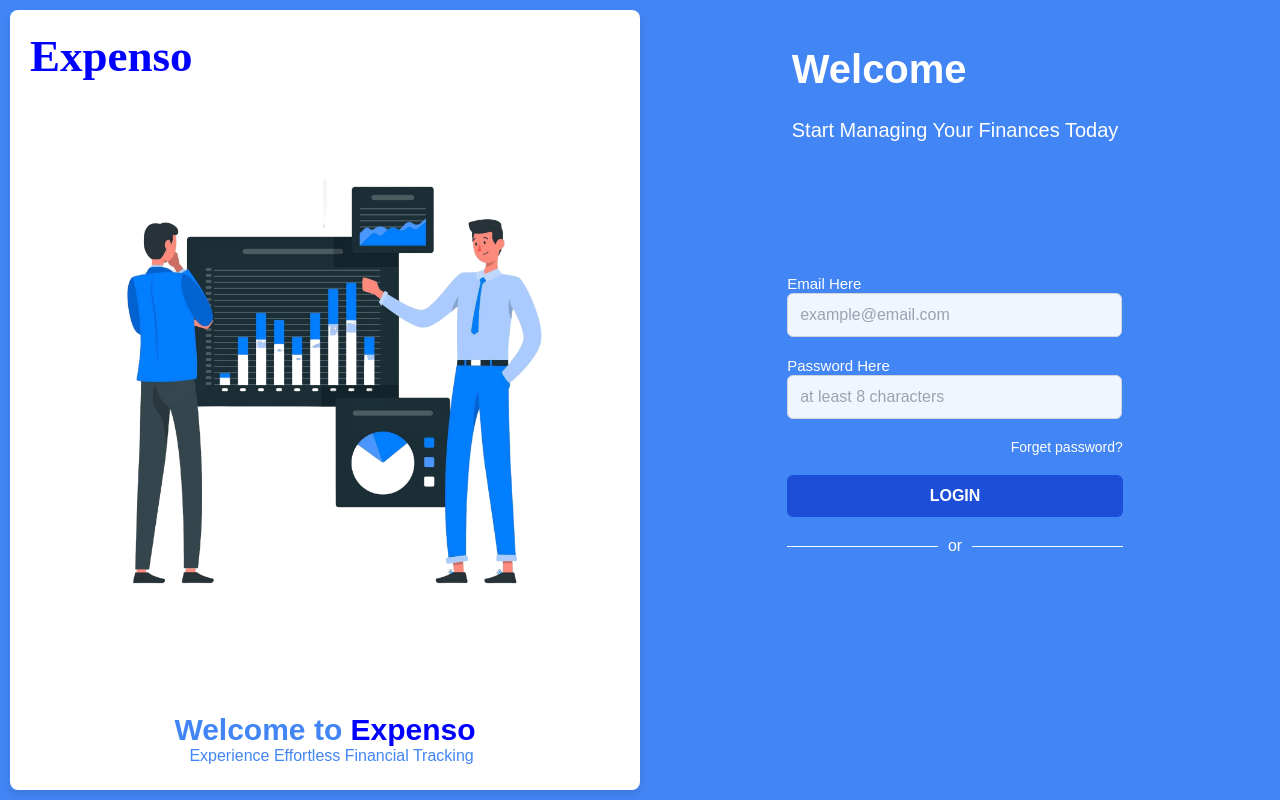
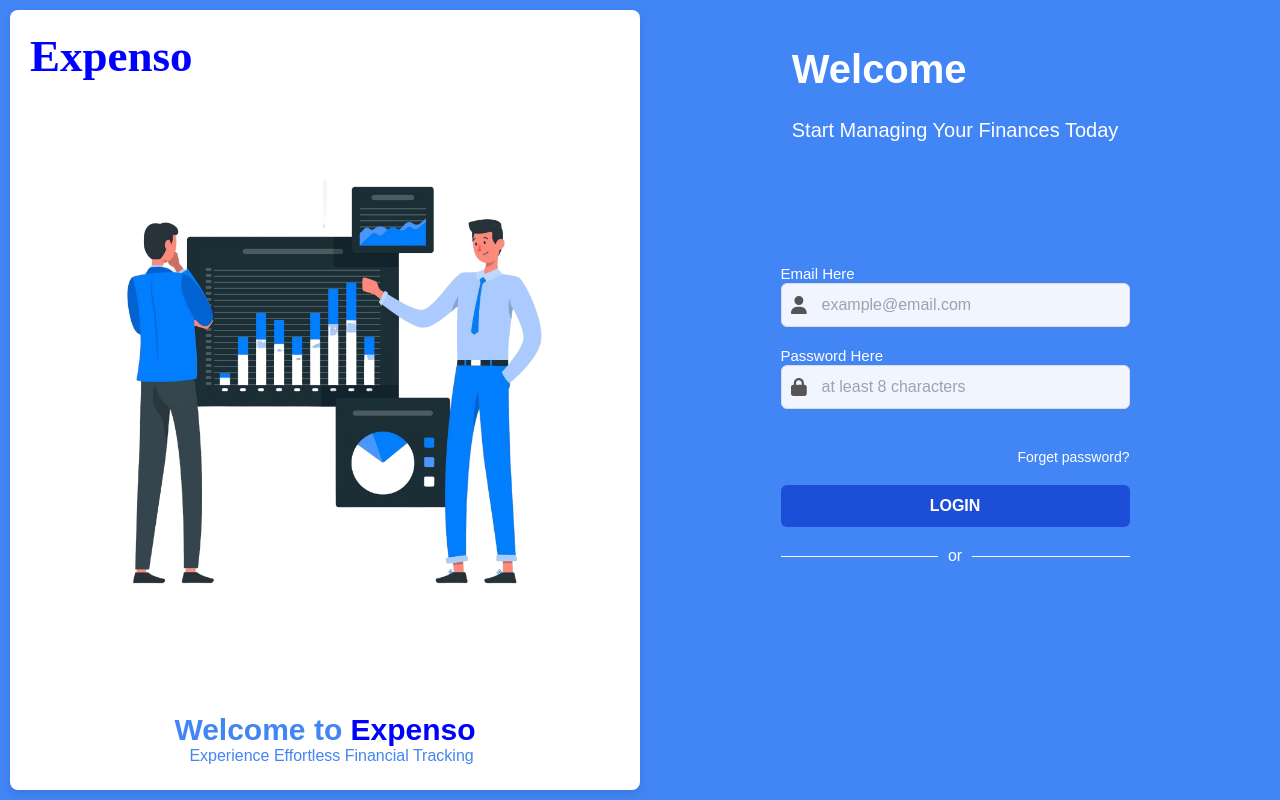
Before and after one commit to HassanKashif-pro/Expense-Tracker, a React (Vite) app in the folder my-react-app/: page /signin in a window 1280 px wide. Built offline with nearby package versions, Linux system fonts and the light colour scheme; a web font is replaced by a local one.

Commit message:
(webapp): Added the icons inside of the frm fields.

```diff
--- a/my-react-app/src/pages/SignIn.tsx
+++ b/my-react-app/src/pages/SignIn.tsx
@@ -109,14 +109,18 @@ const SignIn = () => {
                     <FormItem>
                       <FormLabel className="FormLabel">Email Here</FormLabel>
                       <FormControl>
+                        <div className="input-wrapper">
+                          <FontAwesomeIcon
+                            icon={faUser}
+                            className="custom-icon"
+                          />
                           <Input
-                          prefix={<FontAwesomeIcon icon={faUser} />}
                             type="email"
                             placeholder="example@email.com"
                             {...field}
                             className="custom-input"
-                          style={{ marginBottom: "20px" }}
                           />
+                        </div>
                       </FormControl>
                     </FormItem>
                   )}
@@ -129,13 +133,18 @@ const SignIn = () => {
                     <FormItem>
                       <FormLabel className="FormLabel">Password Here</FormLabel>
                       <FormControl>
+                        <div className="input-wrapper">
+                          <FontAwesomeIcon
+                            icon={faLock}
+                            className="custom-icon"
+                          />
                           <Input
-                          prefix={<FontAwesomeIcon icon={faLock} />}
                             type="password"
                             placeholder="at least 8 characters"
                             {...field}
                             className="custom-input"
                           />
+                        </div>
                       </FormControl>
                     </FormItem>
                   )}
--- a/my-react-app/src/styles/SignIn.css
+++ b/my-react-app/src/styles/SignIn.css
@@ -96,6 +96,10 @@ body {
   background-color: #f0f5ff;
   font-size: 1rem;
   margin-bottom: 0px;
+  padding-left: 40px;
+  padding-right: 100px;
+  font-size: 16px;
+  border: 1px solid #ddd;
 }
 
 .FormLabel {
@@ -160,3 +164,24 @@ body {
   height: 1px; /* Line height */
   background-color: #ffffff; /* Line color */
 }
+/* Wrapper styles to position the icon and input */
+.input-wrapper {
+  display: flex;
+  align-items: center;
+  margin-bottom: 20px;
+  position: relative;
+}
+
+/* Icon styling */
+.custom-icon {
+  color: #555; /* Customize icon color */
+  margin-left: 10px; /* Space between icon and input */
+  font-size: 18px; /* Adjust icon size */
+  position: absolute;
+  z-index: 1000;
+}
+/* Input focus styling */
+.custom-input:focus {
+  border-color: #007bff; /* Custom color on focus */
+  box-shadow: 0 0 5px rgba(0, 123, 255, 0.2);
+}
```
Lines whose indentation alone changed are shown as unchanged.
